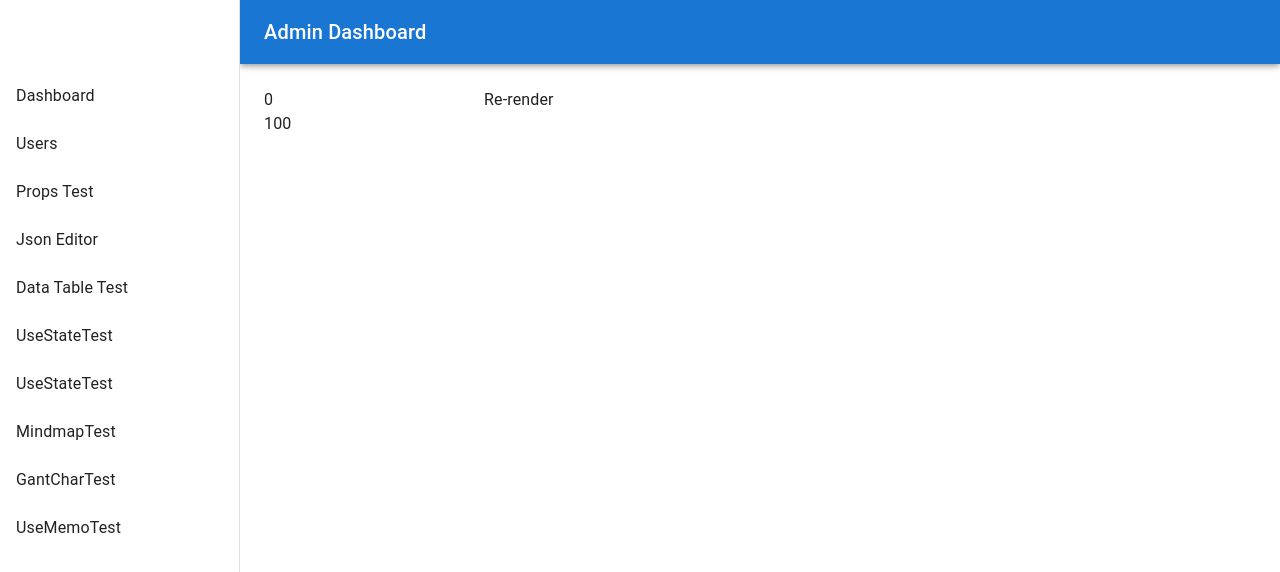
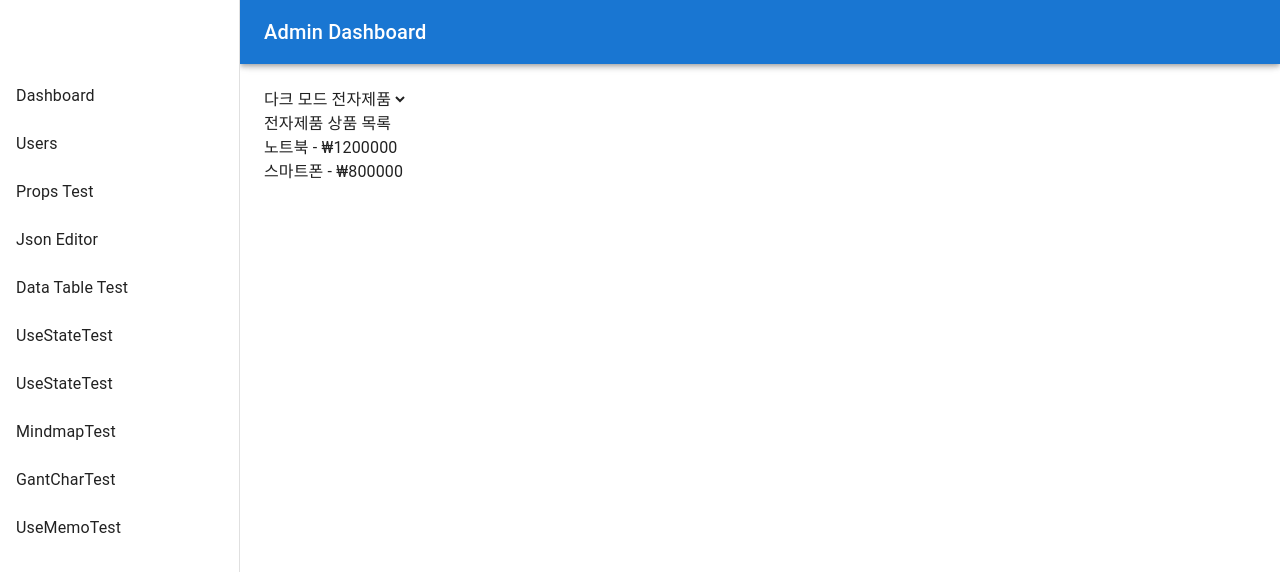
Before and after one commit to reallywally/playground-react, a React (Vite) app: page /use-memo-test in a window 1280 px wide. Shown: the top 572 px of the page. Built offline with nearby package versions, Linux system fonts and the light colour scheme.

Commit message:
useMemo 테스트코드

```diff
--- a/src/playground/useMemoTest/Main.tsx
+++ b/src/playground/useMemoTest/Main.tsx
@@ -1,35 +1,51 @@
-import { useEffect, useMemo, useState } from "react";
+import { useMemo, useState } from "react";
 
-function ExpensiveComponent({ value }) {
-  useEffect(() => {
-    console.log("rendered");
-  });
-  return <div>{value + 100}</div>;
+function ProductList({ products, category }) {
+  // 카테고리에 따라 상품 필터링
+  const filteredProducts = useMemo(() => {
+    console.log("상품 필터링 중...");
+    return products.filter((product) => product.category === category);
+  }, [products, category]);
+
+  return (
+    <div>
+      <h2>{category} 상품 목록</h2>
+      <ul>
+        {filteredProducts.map((product) => (
+          <li key={product.id}>
+            {product.name} - ₩{product.price}
+          </li>
+        ))}
+      </ul>
+    </div>
+  );
 }
 
 const UseMemoTest = () => {
-  const [value, setValue] = useState(0);
-  const [, triggerRendering] = useState(false);
+  const [products] = useState([
+    { id: 1, name: "노트북", price: 1200000, category: "전자제품" },
+    { id: 2, name: "스마트폰", price: 800000, category: "전자제품" },
+    { id: 3, name: "청바지", price: 50000, category: "의류" },
+    { id: 4, name: "티셔츠", price: 30000, category: "의류" },
+    // ... 더 많은 상품
+  ]);
 
-  const MemoizedComponent = useMemo(
-    () => <ExpensiveComponent value={value} />,
-    [value]
-  );
-
-  const handleCange = (e) => {
-    setValue(e.target.value);
-  };
-
-  const handleClick = () => {
-    triggerRendering((prev) => !prev);
-  };
+  const [category, setCategory] = useState("전자제품");
+  const [darkMode, setDarkMode] = useState(false);
 
   return (
-    <>
-      <input value={value} onChange={handleCange} />
-      <button onClick={handleClick}>Re-render</button>
-      {MemoizedComponent}
-    </>
+    <div className={darkMode ? "dark-mode" : ""}>
+      <button onClick={() => setDarkMode(!darkMode)}>
+        {darkMode ? "라이트 모드" : "다크 모드"}
+      </button>
+
+      <select value={category} onChange={(e) => setCategory(e.target.value)}>
+        <option value="전자제품">전자제품</option>
+        <option value="의류">의류</option>
+      </select>
+
+      <ProductList products={products} category={category} />
+    </div>
   );
 };
 
--- /dev/null
+++ b/src/playground/useMemoTest/Main2.tsx
@@ -0,0 +1,46 @@
+import { useMemo, useState } from "react";
+
+function ExpensiveCalculation({ number }) {
+  // 복잡한 계산을 시뮬레이션
+  const calculateFactorial = (num) => {
+    console.log("계산 중...");
+    if (num <= 1) return 1;
+
+    let result = 1;
+    for (let i = 2; i <= num; i++) {
+      result *= i;
+    }
+    return result;
+  };
+
+  // useMemo를 사용하여 number가 변경될 때만 계산 실행
+  const factorial = useMemo(() => calculateFactorial(number), [number]);
+
+  return (
+    <div>
+      {number}의 팩토리얼: {factorial}
+    </div>
+  );
+}
+
+const UseMemoTest = () => {
+  const [number, setNumber] = useState(5);
+  const [count, setCount] = useState(0);
+
+  return (
+    <div>
+      <input
+        type="number"
+        value={number}
+        onChange={(e) => setNumber(parseInt(e.target.value))}
+      />
+      <ExpensiveCalculation number={number} />
+
+      <button onClick={() => setCount(count + 1)}>
+        카운트 증가 (현재: {count})
+      </button>
+    </div>
+  );
+};
+
+export default UseMemoTest;
```
